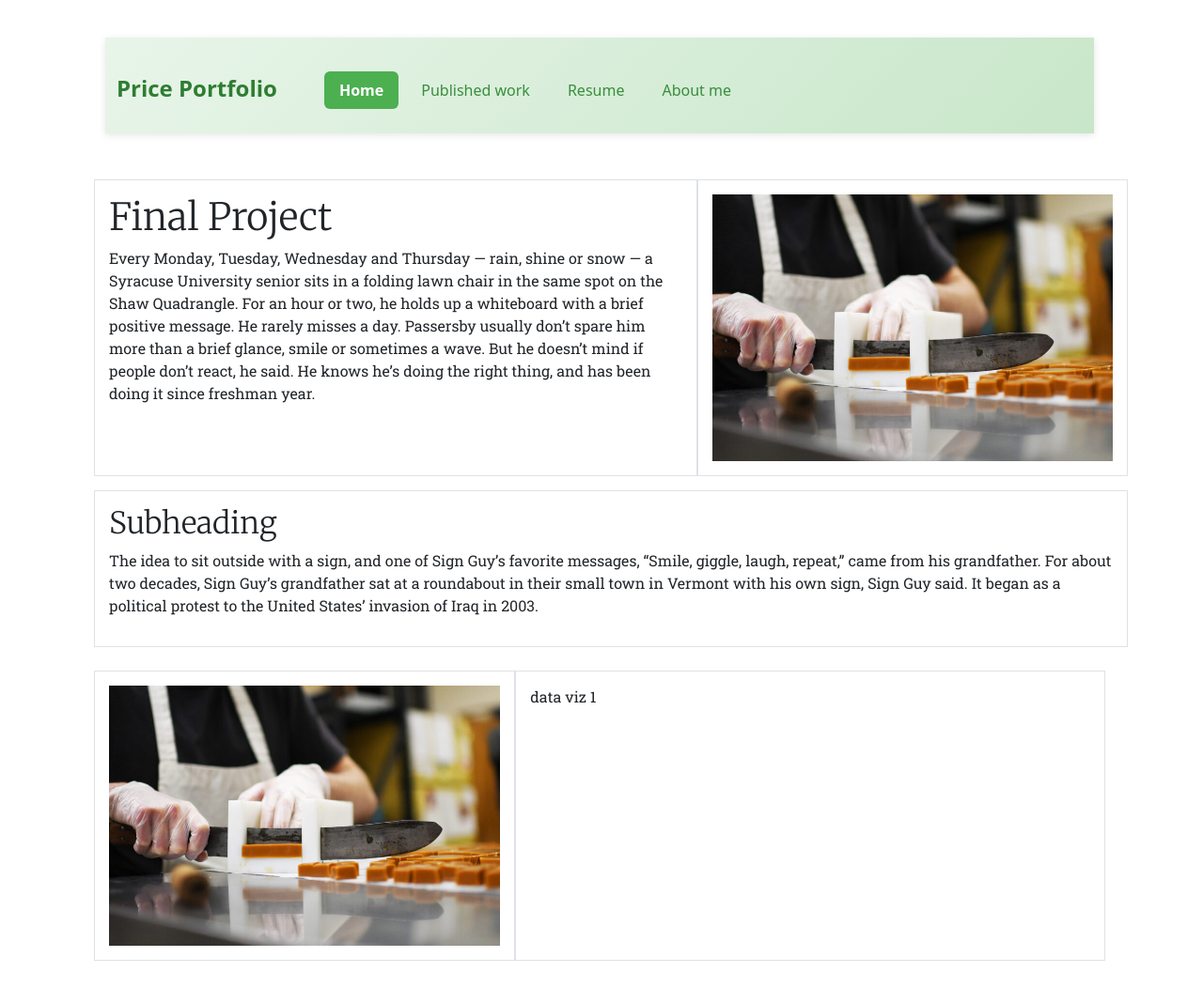
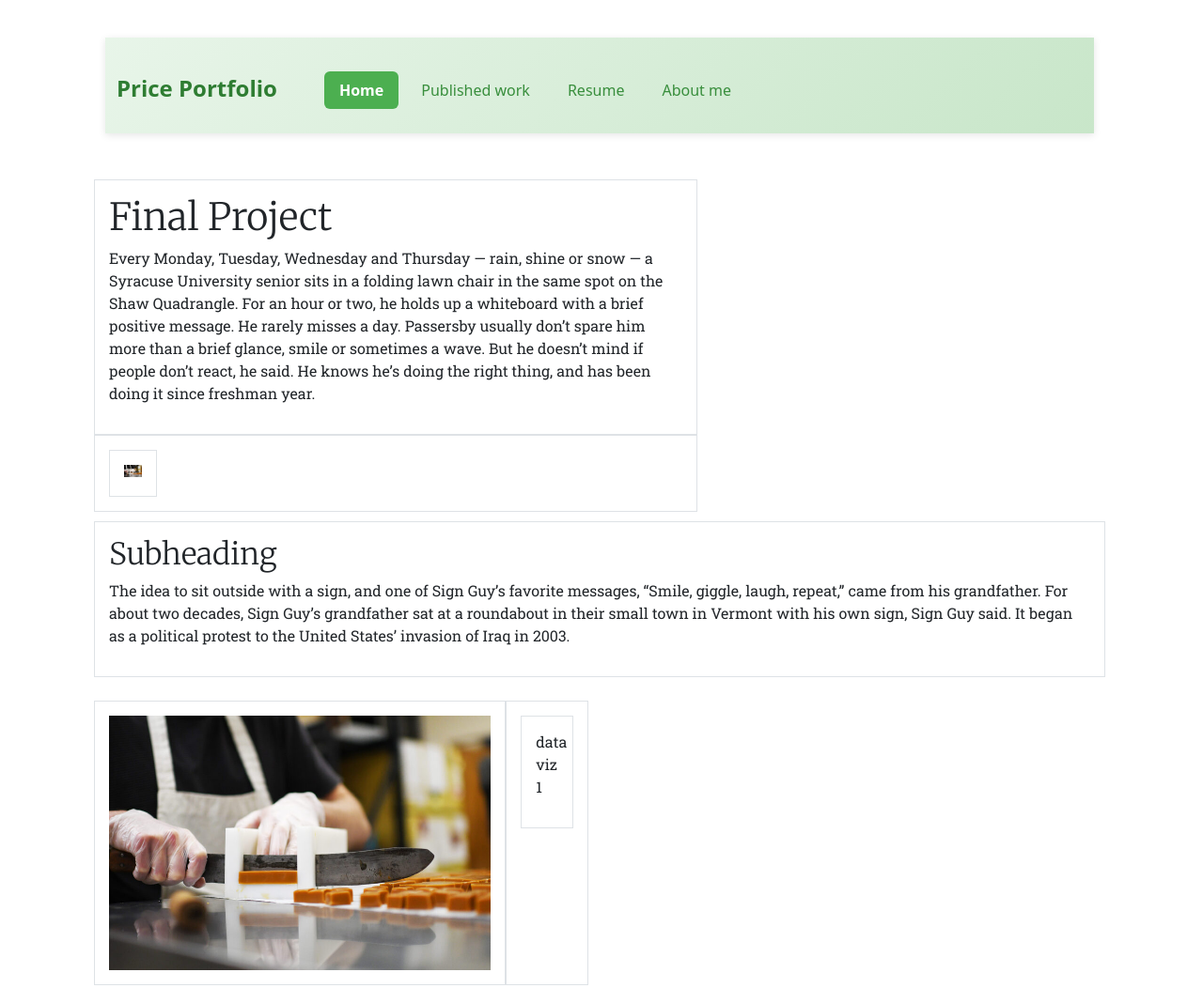
Before and after one commit to cprice84/cprice84.github.io, a plain HTML site: page assignment9/final/index.html in a window 1280 px wide. Shown: the top 1052 px of the page at 94% size. Drawn offline with nearby package versions, Linux system fonts and the light colour scheme.

Commit message:
Update index.html

```diff
--- a/assignment9/final/index.html
+++ b/assignment9/final/index.html
@@ -74,10 +74,12 @@
 
             <!-- column2 -->
 
-             <div class="col-sm col-md-5">
-              <img class="img-fluid" src="../hercules.jpg">
+             <div class="col-sm col-md-7">
+            <div class="col-md-1">
+            <img class="img-fluid" src="../hercules.jpg">
 
             </div>
+
 
         </div>
 
@@ -102,8 +104,9 @@
           <div class="col-sm col-md-5">
               <img class="img-fluid" src="../hercules.jpg">
           </div>
+          <div class="col-md-1">
 
-          <div class="col-sm">
+           <div class="col-sm">
               <p class="roboto-slab-body"> data viz 1</p>
           </div>
 
```
